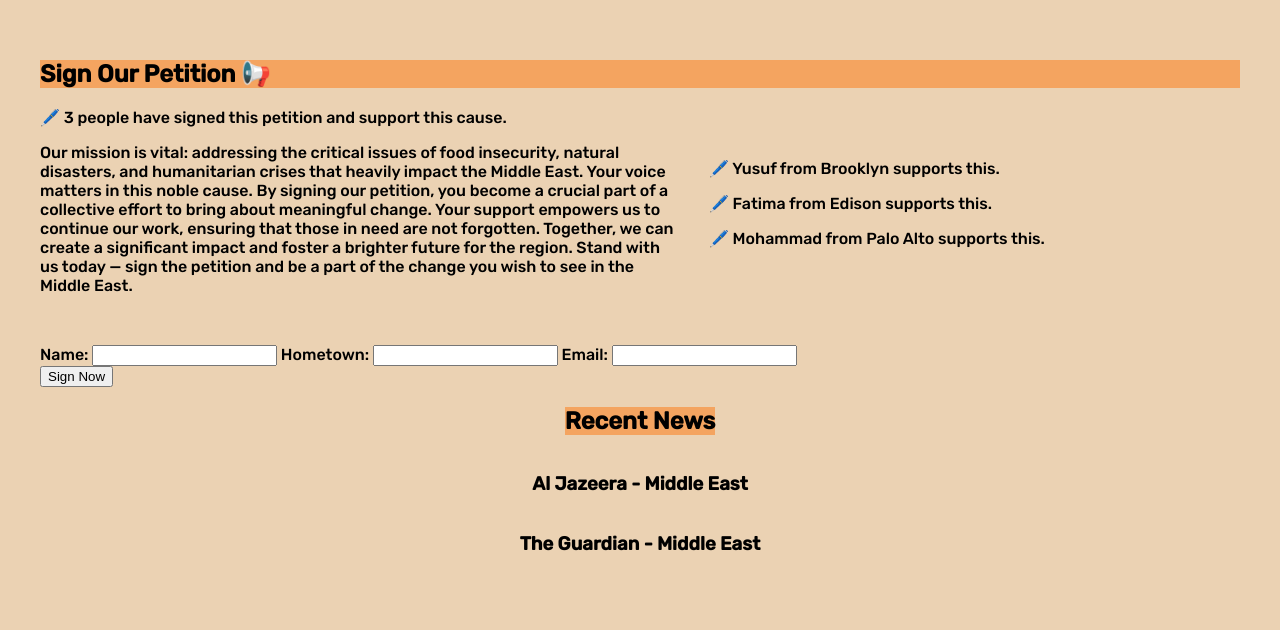
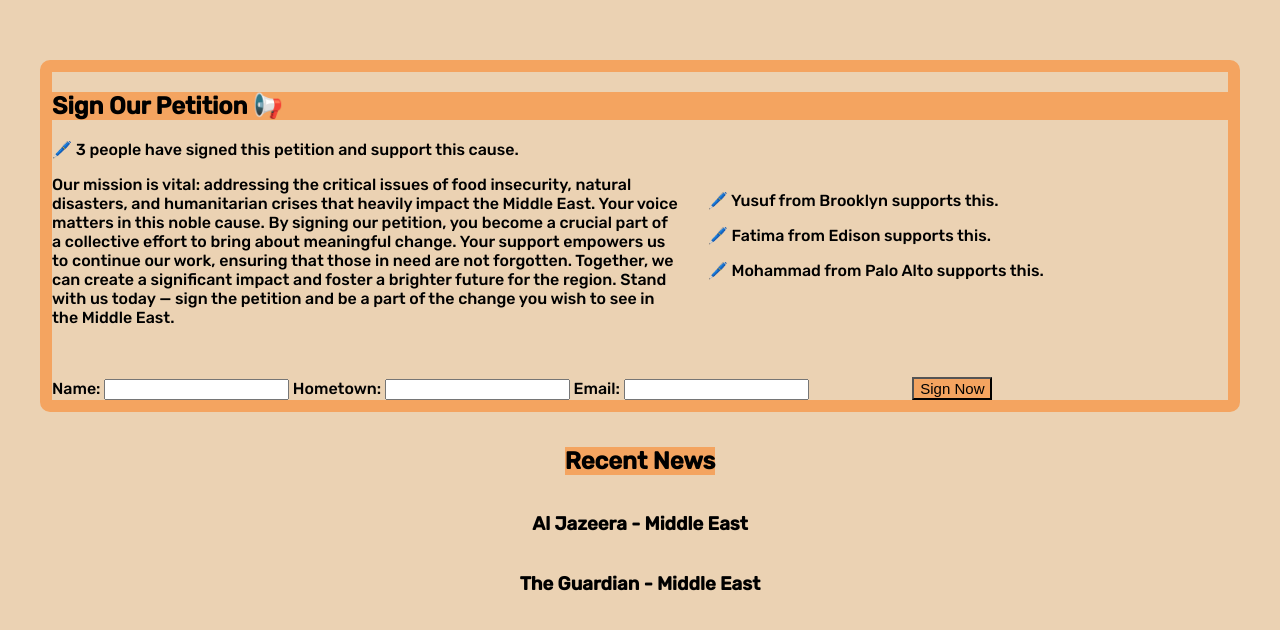
Before and after one commit to adeeld/ReliefMiddleEast, a plain HTML site: page index.html in a window 1280 px wide. Shown: the part 2375-3005 px from the top of the page. Drawn offline with Linux system fonts and the light colour scheme.

Commit message:
Made petition form more aesthetic

```diff
--- a/index.html
+++ b/index.html
@@ -125,7 +125,7 @@ Conflict damages and lack of healthcare professionals reduce access to routine c
   <!--- Petition --->
   <div class="petition revealable" id="petition">
 
-      <h2>Sign Our Petition 📢</h2>
+    <h2>Sign Our Petition 📢</h2>
     <p id="counter">🖊️ 3 people have signed this petition and support this cause.</p>
 
       <div class="petition-container">
@@ -153,11 +153,9 @@ Conflict damages and lack of healthcare professionals reduce access to routine c
       <input type="text" id="hometown" name="hometown" required>
       <label for="email">Email:</label>
       <input type="email" id="email" name="email" required>
+      <button id="sign-now-button">Sign Now</button>
+
     </form>
-
-     <!--- Sign Now Button --->
-    <button id="sign-now-button">Sign Now</button>
-
   </div>
 
 
--- a/style.css
+++ b/style.css
@@ -198,6 +198,23 @@ a:active {
   opacity: 1;
 }
 
+/* petition container*/
+
+.petition {
+  border: 12px solid sandybrown;
+  border-radius: 10px;
+  margin-top: 15px;
+  margin-bottom: 15px;
+}
+
+#sign-now-button {
+  background-color:sandybrown;
+  color: black;
+  font-size: 15px;
+  text-align: center;
+  cursor: pointer;
+  margin-left: 100px;
+}
 
 /* Form CSS*/
 .error {
```
